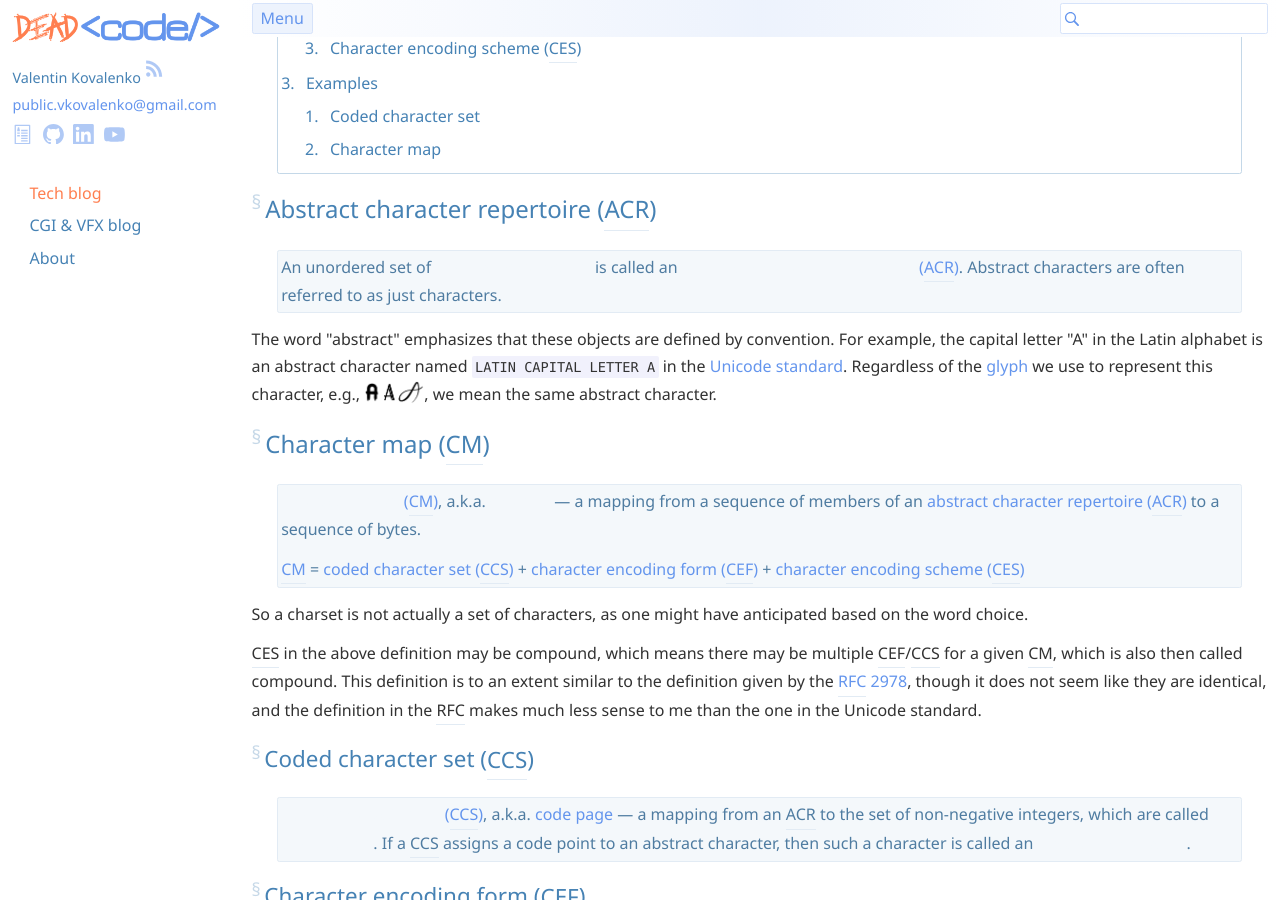
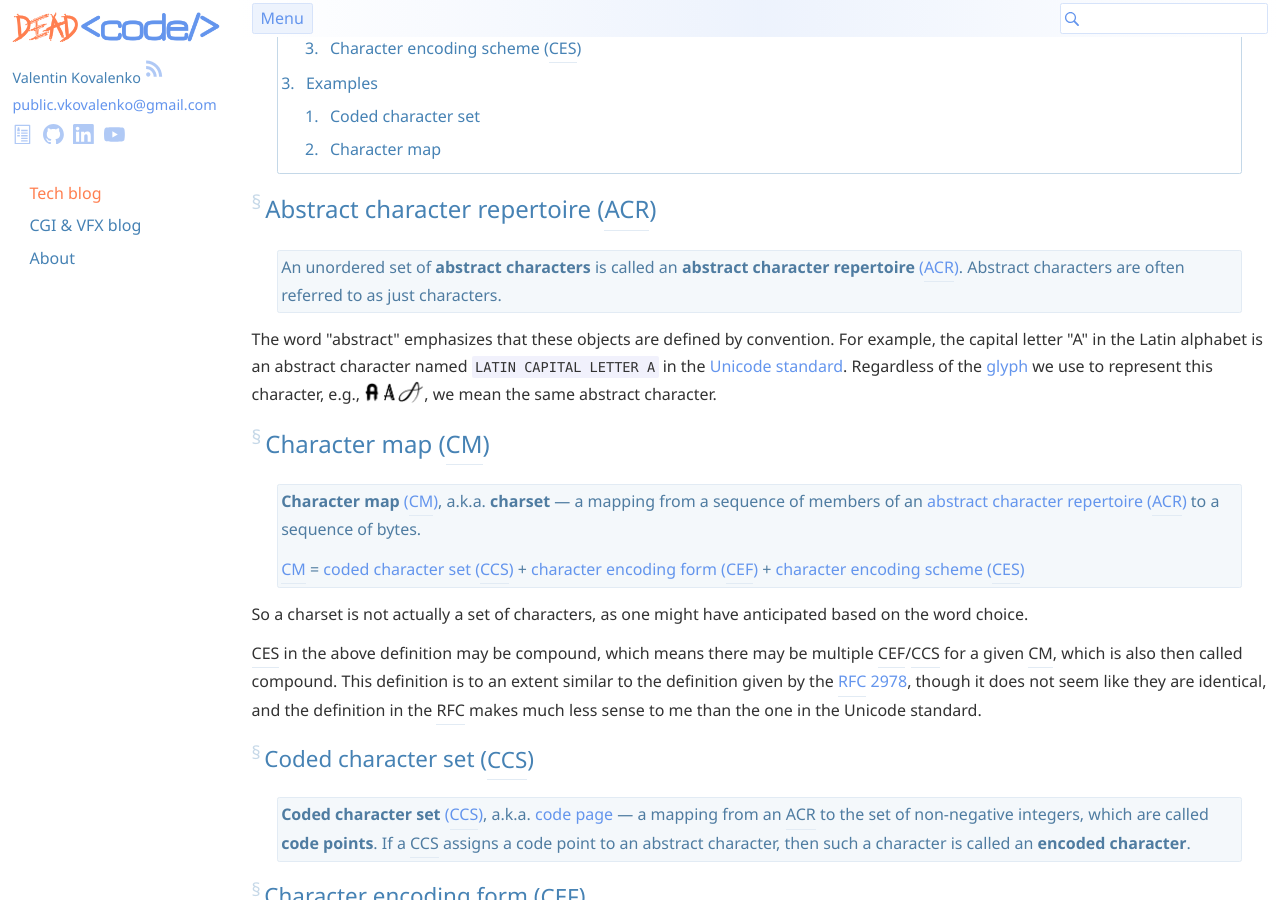
Before and after one commit to stIncMale/stincmale.github.io, a Jekyll site: the page built from _posts/2013-01-01-charset-vs-encoding.markdown, in a window 1280 px wide and 900 px high, scrolled down 677 px. Built offline with Jekyll 4.4.1, drawn with Linux system fonts in a browser that asks for light colours.

Commit message:
Fix bold font color inside info blocks

```diff
--- a/_sass/_base.scss
+++ b/_sass/_base.scss
@@ -325,7 +325,7 @@ div.info-block {
   border: $border-widthstyle $info-border-color;
 
   b, strong {
-    color: $info-background-color;
+    color: $info-font-color;
   }
 }
 
```
